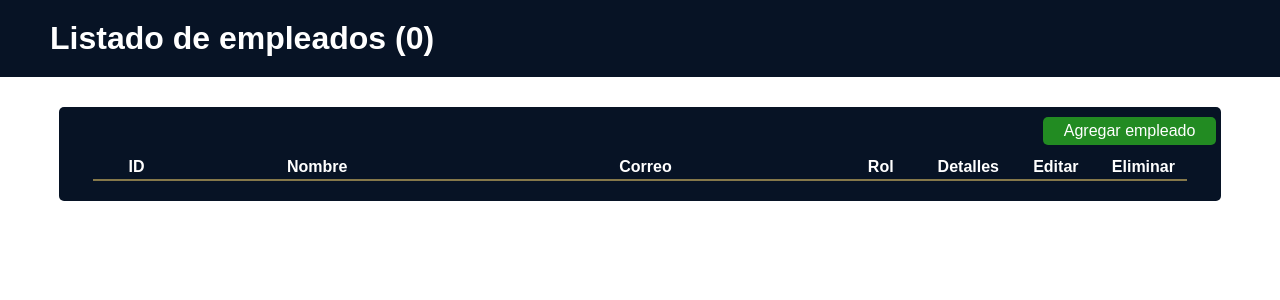
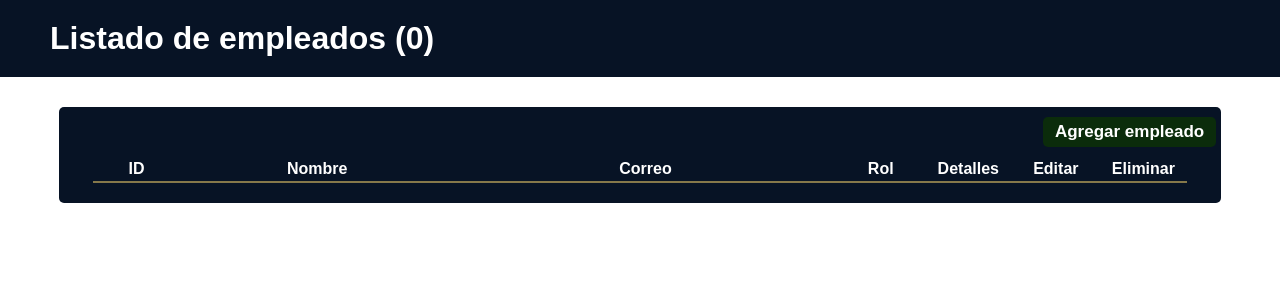
Before and after one commit to Ricardo-Macias/Programacion_para_Internet, a PHP site: page /empleados_lista.php in a window 1280 px wide, with the pointer over the restyled element. Shown: the top 300 px of the page. Run offline with PHP 8.4, Linux system fonts and the light colour scheme; data that the repository does not hold is empty.

Commit message:
style: agregar hover a la clase bottom

```diff
--- a/Proyecto/css/style_table.css
+++ b/Proyecto/css/style_table.css
@@ -35,6 +35,12 @@ body {
     border-radius: 5px;
 }
 
+.bottom:hover{
+    background-color: #0b2c0b;
+    font-size: 17px;
+    font-weight: bold;
+}
+
 .bottom a {
     text-decoration: none;
     color: #fff;
```
